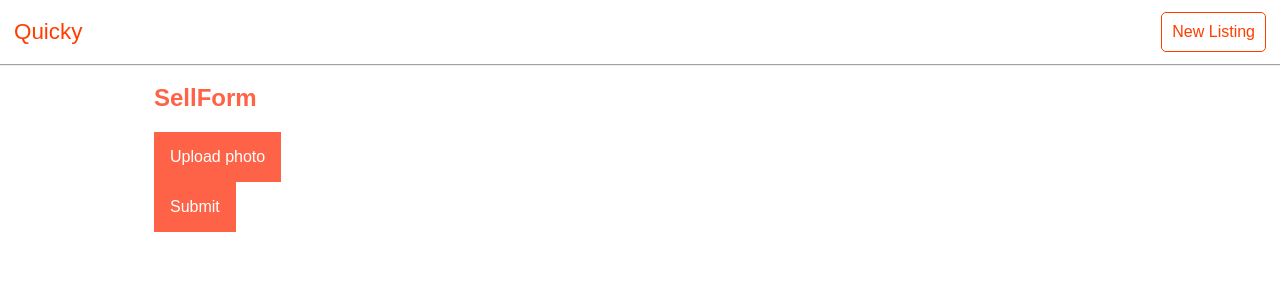
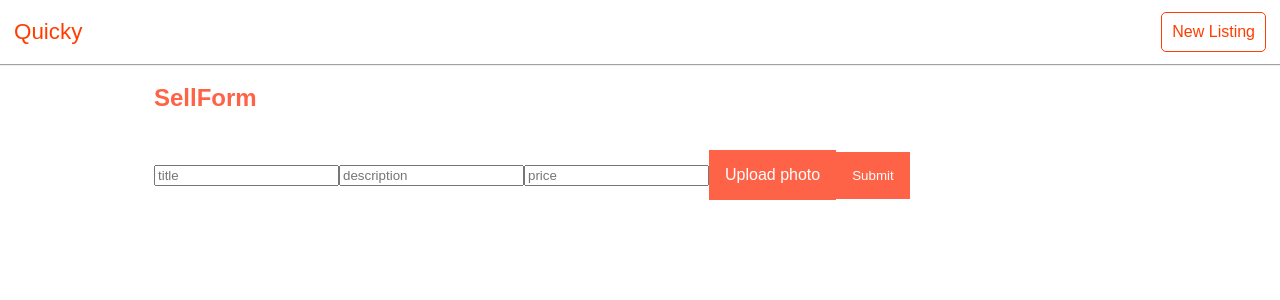
Before and after one commit to badboiz/frontend, a React (Create React App) app: page /sell in a window 1280 px wide. Shown: the top 300 px of the page. Built offline with nearby package versions, Linux system fonts and the light colour scheme.

Commit message:
Basic sellform functionality

```diff
--- a/package.json
+++ b/package.json
@@ -7,7 +7,8 @@
     "react": "^15.6.1",
     "react-dom": "^15.6.1",
     "react-router-dom": "^4.2.2",
-    "react-scripts": "1.0.11"
+    "react-scripts": "1.0.11",
+    "uuid": "^3.1.0"
   },
   "scripts": {
     "predeploy": "npm run build",
--- a/src/components/SellForm/SellForm.js
+++ b/src/components/SellForm/SellForm.js
@@ -1,36 +1,54 @@
 import React from 'react';
-import {getPhoto} from '../../utils/photo'
+import { getPhoto } from '../../utils/photo';
+import getUserId from '../../utils/getUserId';
+import postListing from '../../utils/postListing';
+import geolocator from '../../utils/geolocator';
 import './SellForm.css';
 
-//let imageBase64 = ""
+class SellForm extends React.PureComponent {
+  state = { user: getUserId() };
 
-class SellForm extends React.Component {
-  constructor(props) {
-    super(props)
-    this.state = {}
-    this.handleImageChange = this.handleImageChange.bind(this)
-    this.handleSubmit = this.handleSubmit.bind(this)
+  handleImageChange = (event) => {
+    const imageFile = event.target.files[0];
+    getPhoto(imageFile, image =>
+       this.setState({ image })
+    );
   }
-  handleImageChange(event) {
-    let imageFile = event.target.files[0]
-    getPhoto(imageFile, (image) => {
-       this.setState({
-        image: image
-      })
-     })
+
+  handleSubmit = (event) => {
+    event.preventDefault();
+    geolocator()
+      .then(({ lat, long }) => ({ ...this.state, lat, long }))
+      .then(postListing)
+      .then(console.log)
+      .catch(err => console.error(err));
   }
-  handleSubmit(event) {
-    console.log("submit clicked", this.state.image)
-  }
+
+  handleTyping = (property) => (event) =>
+    this.setState({ [property]: event.target.value });
+
   render() {
     return (
       <div className="sellForm">
         <h2 className="sellForm__title">SellForm</h2>
+        <img src={this.state.image} />
         <form>
+          <input
+            type="text"
+            placeholder="title" onChange={this.handleTyping("title")}
+          />
+          <input
+            type="text"
+            placeholder="description" onChange={this.handleTyping("description")}
+          />
+          <input
+            type="number"
+            placeholder="price" onChange={this.handleTyping("price")}
+          />
           <input id="imageInput" className="" type="file" accept="image/*" capture="camera" onChange={this.handleImageChange} />
           <label className="photoButton" htmlFor="imageInput">Upload photo</label>
+          <button role="submit" className="photoButton" onClick={this.handleSubmit}>Submit</button>
         </form>
-        <a className="photoButton" onClick={this.handleSubmit}>Submit</a>
       </div>
     )
   }
--- /dev/null
+++ b/src/utils/getUserId.js
@@ -0,0 +1,13 @@
+import uuidv4 from 'uuid/v4';
+
+export default function getUserId() {
+  const userId = window.localStorage.getItem('userid');
+  if (userId) {
+    return userId;
+  }
+  else {
+    const newUserId = uuidv4();
+    window.localStorage.setItem('userid', newUserId);
+    return newUserId;
+  }
+}
```
Also changed, not shown: 1 other file (tests, documents, lock files or other folders).
